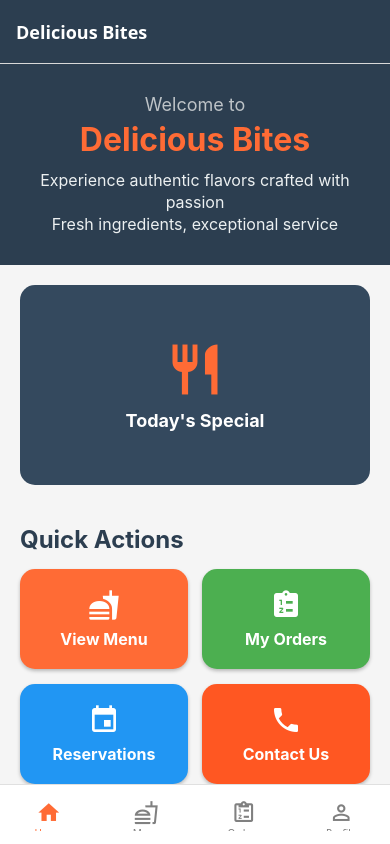
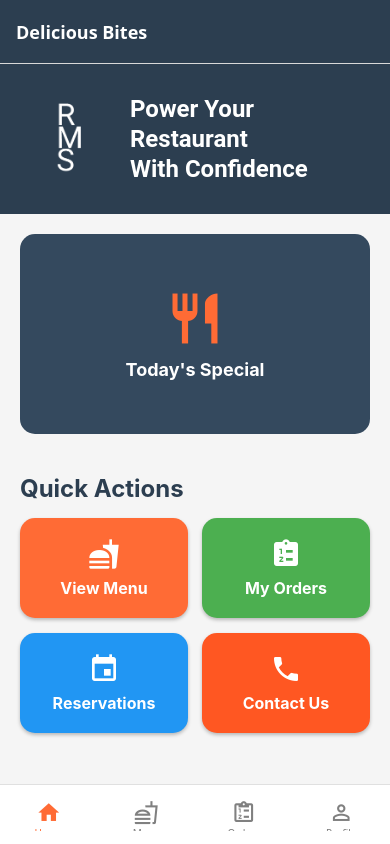
Before and after one commit to bao2211/Restaurant-Manangment-System, a React Native app: screen /Home in a window 390 px wide. Built offline with nearby package versions, Linux system fonts and the light colour scheme.

Commit message:
- Thêm lựa chọn category tất cả - sửa lỗi thanh category quá bự

```diff
--- a/screens/HomeScreen.js
+++ b/screens/HomeScreen.js
@@ -14,12 +14,16 @@ export default function HomeScreen({ navigation }) {
     <ScrollView style={styles.container}>
       {/* Welcome Section */}
       <View style={styles.welcomeSection}>
-        <Text style={styles.welcomeTitle}>Welcome to</Text>
-        <Text style={styles.restaurantName}>Delicious Bites</Text>
-        <Text style={styles.welcomeSubtitle}>
-          Experience authentic flavors crafted with passion{"\n"}
-          Fresh ingredients, exceptional service
-        </Text>
+        <Image
+          source={require('../assets/RMSIcon.png')}
+          style={styles.logoImage}
+          resizeMode="contain"
+        />
+        <View style={styles.welcomeTextContainer}>
+          <Text style={styles.welcomeText}>
+            Power Your Restaurant{'\n'}With Confidence
+          </Text>
+        </View>
       </View>
 
       {/* Featured Image */}
@@ -69,23 +73,23 @@ const styles = StyleSheet.create({
     backgroundColor: '#2C3E50',
     padding: 30,
     alignItems: 'center',
+    flexDirection: 'row',
   },
-  welcomeTitle: {
-    fontSize: 18,
-    color: '#BDC3C7',
-    marginBottom: 5,
+  logoImage: {
+    width: 80,
+    height: 80,
+    marginRight: 20,
   },
-  restaurantName: {
-    fontSize: 32,
+  welcomeTextContainer: {
+    flex: 1,
+  },
+  welcomeText: {
+    fontSize: 24,
+    fontFamily: 'Roboto',
     fontWeight: 'bold',
-    color: '#FF6B35',
-    marginBottom: 10,
-  },
-  welcomeSubtitle: {
-    fontSize: 16,
-    color: '#ECF0F1',
-    textAlign: 'center',
-    lineHeight: 22,
+    color: 'white',
+    textAlign: 'left',
+    lineHeight: 30,
   },
   featuredSection: {
     padding: 20,
--- a/screens/MenuScreen.js
+++ b/screens/MenuScreen.js
@@ -1,5 +1,5 @@
 import React, { useState, useEffect } from 'react';
-import { View, Text, StyleSheet, ScrollView, TouchableOpacity, ActivityIndicator, Alert } from 'react-native';
+import { View, Text, StyleSheet, ScrollView, TouchableOpacity, ActivityIndicator, Alert, Image } from 'react-native';
 import { MaterialCommunityIcons } from '@expo/vector-icons';
 import { apiService, getCategoryIcon, formatPrice } from '../services/apiService';
 
@@ -9,6 +9,7 @@ export default function MenuScreen({ navigation }) {
   const [foodItems, setFoodItems] = useState([]);
   const [loading, setLoading] = useState(true);
   const [loadingItems, setLoadingItems] = useState(false);
+  const [imageErrors, setImageErrors] = useState({}); // Track failed image loads
 
   // Fetch categories on component mount
   useEffect(() => {
@@ -51,9 +52,19 @@ export default function MenuScreen({ navigation }) {
           icon: getCategoryIcon(category.cateName)
         }));
 
-        setCategories(transformedCategories);
-        if (transformedCategories.length > 0) {
-          setSelectedCategory(transformedCategories[0].id);
+        // Add "Tất cả" (All) category at the beginning
+        const allCategory = {
+          id: 'all',
+          name: 'Tất cả',
+          description: 'View all menu items',
+          icon: 'food-variant'
+        };
+
+        const finalCategories = [allCategory, ...transformedCategories];
+
+        setCategories(finalCategories);
+        if (finalCategories.length > 0) {
+          setSelectedCategory(finalCategories[0].id);
         }
         return;
       }
@@ -80,12 +91,22 @@ export default function MenuScreen({ navigation }) {
         icon: getCategoryIcon(category.cateName)
       }));
 
-      console.log('Transformed categories:', transformedCategories);
-      setCategories(transformedCategories);
+      // Add "Tất cả" (All) category at the beginning
+      const allCategory = {
+        id: 'all',
+        name: 'Tất cả',
+        description: 'View all menu items',
+        icon: 'food-variant'
+      };
 
-      if (transformedCategories.length > 0) {
-        console.log('Setting selected category to:', transformedCategories[0].id);
-        setSelectedCategory(transformedCategories[0].id);
+      const finalCategories = [allCategory, ...transformedCategories];
+
+      console.log('Transformed categories:', finalCategories);
+      setCategories(finalCategories);
+
+      if (finalCategories.length > 0) {
+        console.log('Setting selected category to:', finalCategories[0].id);
+        setSelectedCategory(finalCategories[0].id);
       }
 
     } catch (error) {
@@ -106,7 +127,34 @@ export default function MenuScreen({ navigation }) {
   const fetchFoodItemsByCategory = async (categoryId) => {
     try {
       setLoadingItems(true);
-      const foodData = await apiService.getFoodItemsByCategory(categoryId);
+      setImageErrors({}); // Reset image errors when fetching new category
+
+      let foodData;
+
+      if (categoryId === 'all') {
+        // Fetch all food items from all categories
+        console.log('Fetching all food items from all categories');
+        const allFoodItems = [];
+
+        // Get all categories except 'all'
+        const realCategories = categories.filter(cat => cat.id !== 'all');
+
+        for (const category of realCategories) {
+          try {
+            const categoryFoodData = await apiService.getFoodItemsByCategory(category.id);
+            allFoodItems.push(...categoryFoodData);
+          } catch (error) {
+            console.error(`Error fetching items for category ${category.name}:`, error);
+            // Continue with other categories even if one fails
+          }
+        }
+
+        foodData = allFoodItems;
+      } else {
+        // Fetch specific category
+        foodData = await apiService.getFoodItemsByCategory(categoryId);
+      }
+
       console.log('Food items fetched:', foodData);
 
       // Transform API data to match our component format
@@ -115,8 +163,8 @@ export default function MenuScreen({ navigation }) {
         name: food.foodName?.trim() || 'Unknown Dish',
         description: food.description || 'Delicious dish prepared with care',
         price: formatPrice(food.unitPrice || 0),
-        image: getEmojiFallback(food.foodName), // Generate emoji based on food name
-        imageUrl: food.foodImage, // Keep original image URL for future use
+        imageUrl: food.foodImage, // Use actual food image URL
+        emojiFallback: getEmojiFallback(food.foodName), // Keep emoji as fallback
         categoryId: food.cateId?.trim(),
         unitPrice: food.unitPrice || 0
       }));
@@ -173,10 +221,31 @@ export default function MenuScreen({ navigation }) {
     return '🍽️'; // Default food emoji
   };
 
-  const renderMenuItem = (item) => (
+  const renderMenuItem = (item) => {
+    const hasImageError = imageErrors[item.id];
+    const shouldShowImage = item.imageUrl && !hasImageError;
+
+    return (
       <TouchableOpacity key={item.id} style={styles.menuItem}>
         <View style={styles.menuItemImage}>
-        <Text style={styles.emojiImage}>{item.image}</Text>
+          {shouldShowImage ? (
+            <Image
+              source={{ uri: item.imageUrl }}
+              style={styles.foodImage}
+              onError={() => {
+                console.log(`Failed to load image for ${item.name}: ${item.imageUrl}`);
+                setImageErrors(prev => ({ ...prev, [item.id]: true }));
+              }}
+              onLoad={() => {
+                // Reset error state if image loads successfully
+                setImageErrors(prev => ({ ...prev, [item.id]: false }));
+              }}
+            />
+          ) : (
+            <View style={styles.fallbackImageContainer}>
+              <Text style={styles.emojiImage}>{item.emojiFallback}</Text>
+            </View>
+          )}
         </View>
         <View style={styles.menuItemContent}>
           <Text style={styles.menuItemName}>{item.name}</Text>
@@ -193,6 +262,7 @@ export default function MenuScreen({ navigation }) {
         </View>
       </TouchableOpacity>
     );
+  };
 
   const handleAddToCart = (item) => {
     Alert.alert(
@@ -240,7 +310,13 @@ export default function MenuScreen({ navigation }) {
   return (
     <View style={styles.container}>
       {/* Category Tabs */}
-      <ScrollView horizontal showsHorizontalScrollIndicator={false} style={styles.categoryContainer}>
+      <View style={styles.categoryContainer}>
+        <ScrollView
+          horizontal
+          showsHorizontalScrollIndicator={false}
+          contentContainerStyle={styles.categoryContentContainer}
+          style={styles.categoryScrollView}
+        >
           {categories.map((category) => (
           <TouchableOpacity
             key={category.id}
@@ -252,7 +328,7 @@ export default function MenuScreen({ navigation }) {
           >
             <MaterialCommunityIcons
               name={category.icon}
-              size={24}
+              size={18}
               color={selectedCategory === category.id ? 'white' : '#FF6B35'}
             />
             <Text style={[
@@ -264,11 +340,12 @@ export default function MenuScreen({ navigation }) {
           </TouchableOpacity>
         ))}
         </ScrollView>
+      </View>
 
       {/* Menu Items */}
       <ScrollView style={styles.menuContainer}>
         <Text style={styles.categoryTitle}>
-          {categories.find(cat => cat.id === selectedCategory)?.name || 'Menu Items'}
+          {selectedCategory === 'all' ? 'Tất cả món ăn' : (categories.find(cat => cat.id === selectedCategory)?.name || 'Menu Items')}
         </Text>
 
         {loadingItems ? (
@@ -339,32 +416,41 @@ const styles = StyleSheet.create({
   },
   categoryContainer: {
     backgroundColor: 'white',
-    paddingVertical: 15,
+    paddingVertical: 0,
     paddingHorizontal: 10,
+    height: 40,
     elevation: 2,
     shadowColor: '#000',
     shadowOffset: { width: 0, height: 1 },
     shadowOpacity: 0.22,
     shadowRadius: 2.22,
   },
+  categoryContentContainer: {
+    alignItems: 'center',
+    paddingVertical: 5,
+  },
+  categoryScrollView: {
+    flexGrow: 0,
+  },
   categoryTab: {
     flexDirection: 'row',
     alignItems: 'center',
-    paddingHorizontal: 20,
-    paddingVertical: 10,
-    borderRadius: 25,
-    marginHorizontal: 5,
+    paddingHorizontal: 16,
+    paddingVertical: 4,
+    borderRadius: 15,
+    marginHorizontal: 4,
     backgroundColor: '#F8F9FA',
     borderWidth: 1,
     borderColor: '#FF6B35',
+    height: 30,
   },
   activeCategoryTab: {
     backgroundColor: '#FF6B35',
     borderColor: '#FF6B35',
   },
   categoryText: {
-    marginLeft: 8,
-    fontSize: 14,
+    marginLeft: 6,
+    fontSize: 13,
     fontWeight: '600',
     color: '#FF6B35',
   },
@@ -373,13 +459,16 @@ const styles = StyleSheet.create({
   },
   menuContainer: {
     flex: 1,
-    padding: 15,
+    paddingHorizontal: 15,
+    paddingBottom: 15,
+    paddingTop: 0,
   },
   categoryTitle: {
     fontSize: 24,
     fontWeight: 'bold',
     color: '#2C3E50',
-    marginBottom: 20,
+    marginBottom: 10,
+    marginTop: 5,
   },
   itemsLoadingContainer: {
     flex: 1,
@@ -416,6 +505,19 @@ const styles = StyleSheet.create({
     justifyContent: 'center',
     alignItems: 'center',
     marginRight: 15,
+    overflow: 'hidden', // Ensure images don't overflow the rounded corners
+  },
+  foodImage: {
+    width: '100%',
+    height: '100%',
+    borderRadius: 10,
+  },
+  fallbackImageContainer: {
+    width: '100%',
+    height: '100%',
+    justifyContent: 'center',
+    alignItems: 'center',
+    backgroundColor: '#F8F9FA',
   },
   emojiImage: {
     fontSize: 40,
```
Lines whose indentation alone changed are shown as unchanged.
